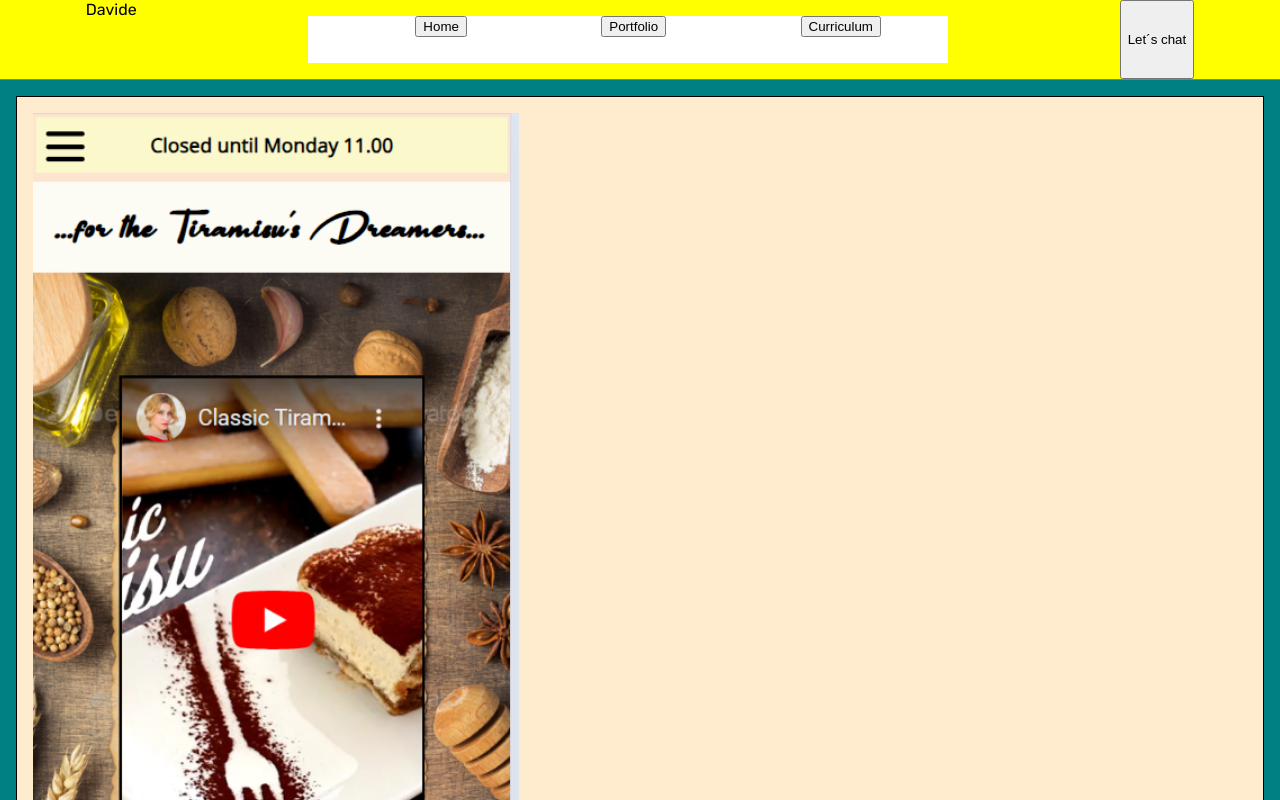
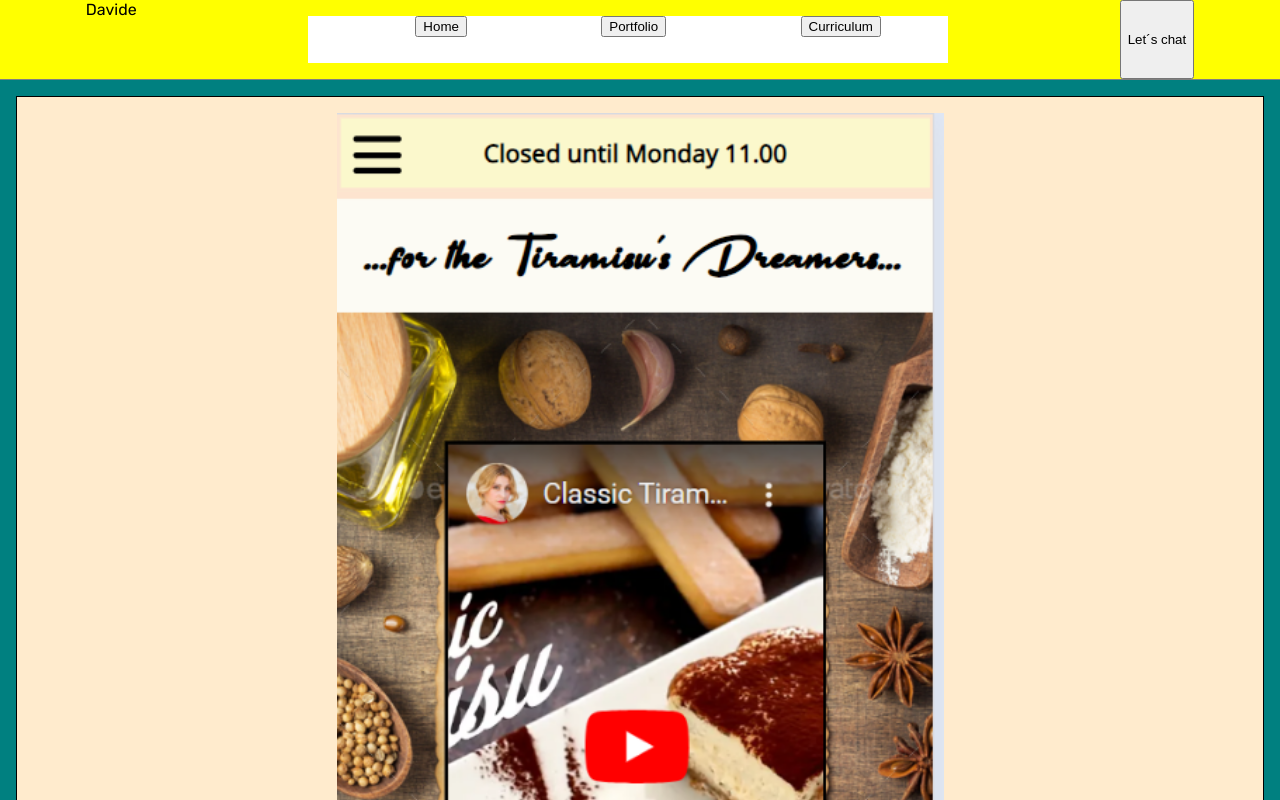
Before and after one commit to indiano881/portfolio-holder, a React (Vite) app: page / in a window 1280 px wide. Both pictures are taken after a click on the button "Portfolio". Shown: the top 800 px of the page. Built offline with nearby package versions, Linux system fonts and the light colour scheme.

Commit message:
save before merge

```diff
--- a/src/components/Card/card.module.css
+++ b/src/components/Card/card.module.css
@@ -4,6 +4,7 @@
     border: 1px solid black;
     padding: 16px;
     margin: 16px;
+    text-align: center;
 
 }
 
@@ -15,3 +16,10 @@
     font-weight: 400;
     font-style: italic;
 }
+
+.cardImg {
+    display: block;
+    margin-left: auto;
+    margin-right: auto;
+    width: 50%;
+}
```
